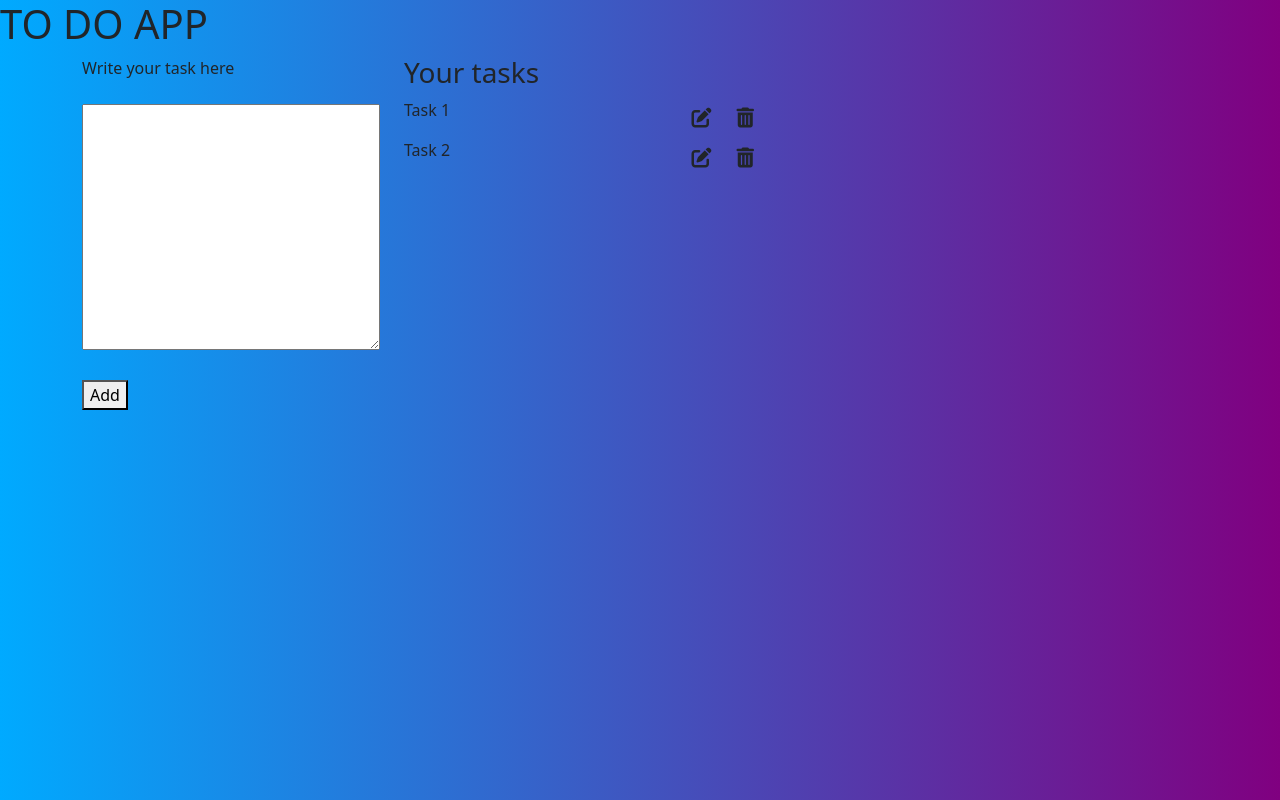
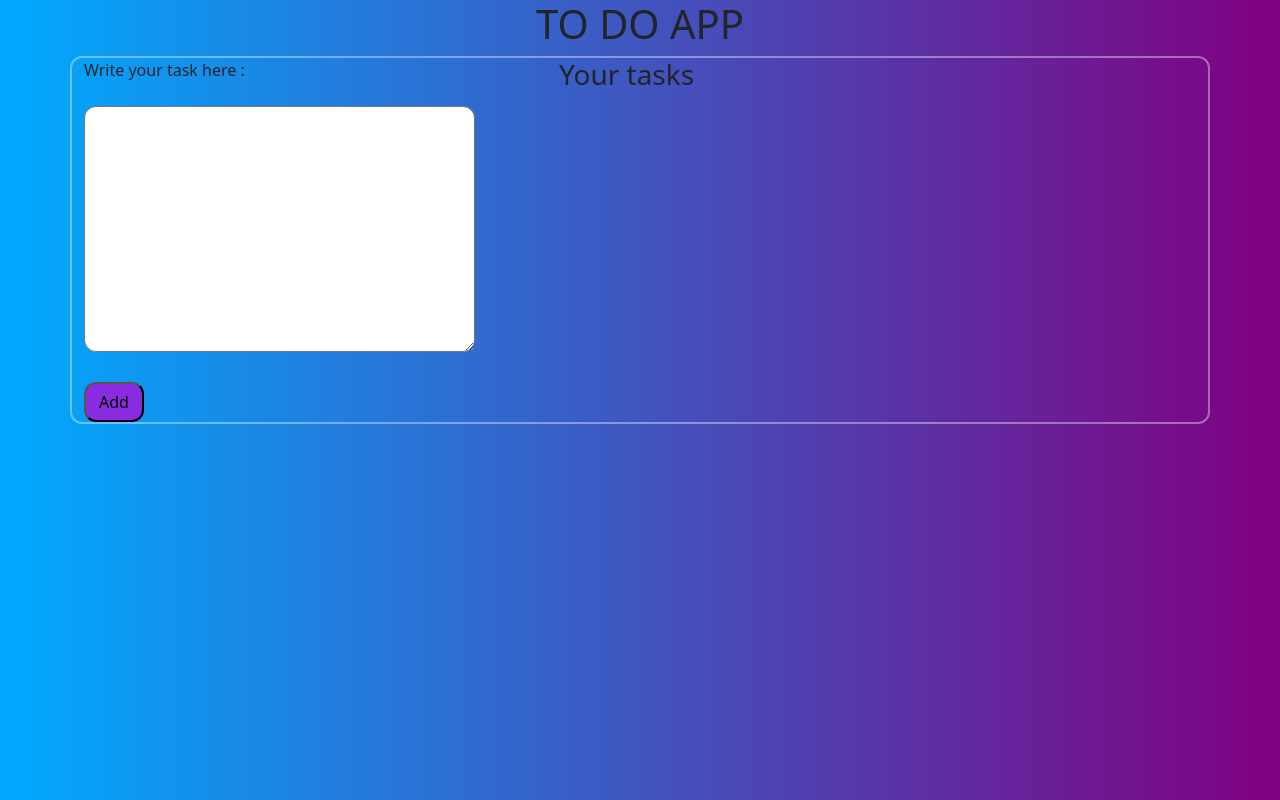
Before and after one commit to charmainemimie/todoApp, a plain HTML site: page index.html in a window 1280 px wide. Drawn offline with nearby package versions, Linux system fonts and the light colour scheme.

Commit message:
modified btn

```diff
--- a/index.html
+++ b/index.html
@@ -5,46 +5,47 @@
     <meta http-equiv="X-UA-Compatible" content="IE=edge">
     <meta name="viewport" content="width=device-width, initial-scale=1.0">
    <link rel="stylesheet" href="style.css">
+   <link rel="icon" href="icon.jpg">
    <link href="https://cdn.jsdelivr.net/npm/bootstrap@5.3.0-alpha3/dist/css/bootstrap.min.css" rel="stylesheet" integrity="sha384-KK94CHFLLe+nY2dmCWGMq91rCGa5gtU4mk92HdvYe+M/SXH301p5ILy+dN9+nJOZ" crossorigin="anonymous"><link href="https://cdn.jsdelivr.net/npm/bootstrap@5.3.0-alpha3/dist/css/bootstrap.min.css" rel="stylesheet" integrity="sha384-KK94CHFLLe+nY2dmCWGMq91rCGa5gtU4mk92HdvYe+M/SXH301p5ILy+dN9+nJOZ" crossorigin="anonymous">
    <script src="https://kit.fontawesome.com/55ac23c4e8.js" crossorigin="anonymous"></script>
    <title>To do App</title>
 </head>
 <body>
-    <h1>TO DO APP</h1>
+    <h1 style="text-align:center";>TO DO APP</h1>
 <div class="container">
     <div class="row">
         <div class="col">
             <div class="left">
                 <form action="" id="form">
-                    <label>Write your task here</label>
+                    <label>Write your task here : </label>
                     <br><br>
-                    <textarea name="" id="input" cols="30" rows="10"></textarea>
+                    <textarea name="" id="input" cols="40" rows="10"></textarea>
                     <br><br>
 
                     <div id="msg"></div>
 
-                    <button type="submit">Add</button>
+                    <button id ="btn" type="submit">Add</button>
                 </form>
             </div>
     </div>
-    <div class="col">
+    <div class="col" style="margin-left: 60px;">
         <div class="right">
             <h3>Your tasks</h3>
             <div id="tasks">
-                <div>
+                <!-- <div>
                     <p>Task 1</p>
                     <span class="options">
                         <i class="fa-solid fa-pen-to-square"></i>
                         <i class="fa-solid fa-trash-can"></i>
                     </span>
-                </div>
-                <div>
+                </div>  -->
+                <!-- <div>
                         <p>Task 2</p>
                         <span class="options">
                             <i class="fa-solid fa-pen-to-square"></i>
                             <i class="fa-solid fa-trash-can"></i>
                         </span>
-                </div>
+                </div> -->
             </div>
         </div>
         </div>
--- a/style.css
+++ b/style.css
@@ -9,6 +9,8 @@ body{
 .container{
     display: flex;
     gap: 100px;
+    border: 2px solid rgba(255, 255, 255, 0.384);
+    border-radius: 12px;
 }
 
 #tasks{
@@ -19,6 +21,7 @@ body{
     display: flex;
     align-items: center;
     justify-content: space-between;
+
 }
 .options{
     display: flex;
@@ -33,3 +36,14 @@ i{
 #msg{
     color: red;
 }
+
+#btn{
+    background-color: blueviolet;
+    width: 60px;
+    height: 40px;
+    border-radius: 12px;
+}
+
+#input{
+    border-radius: 12px;
+}
```
Also changed, not shown: icon.jpg (added).
